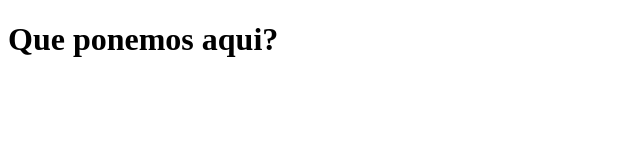
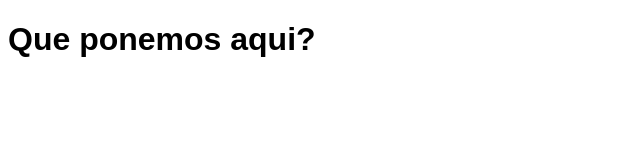
Before and after one commit to uioficial/IESbenalmadena.github.io, a plain HTML site: page index.html in a window 1280 px wide. Shown: the whole page, without its empty margins (0-640 px from the left). Drawn offline with Linux system fonts and the light colour scheme.

Commit message:
Update index.html

```diff
--- a/index.html
+++ b/index.html
@@ -1,4 +1,9 @@
 <!doctype html>
+<style>
+ h1 {
+  font-family: arial;
+ }
+</style>
 <body>
  <div>
  <h1>Que ponemos aqui?</h1>
```
